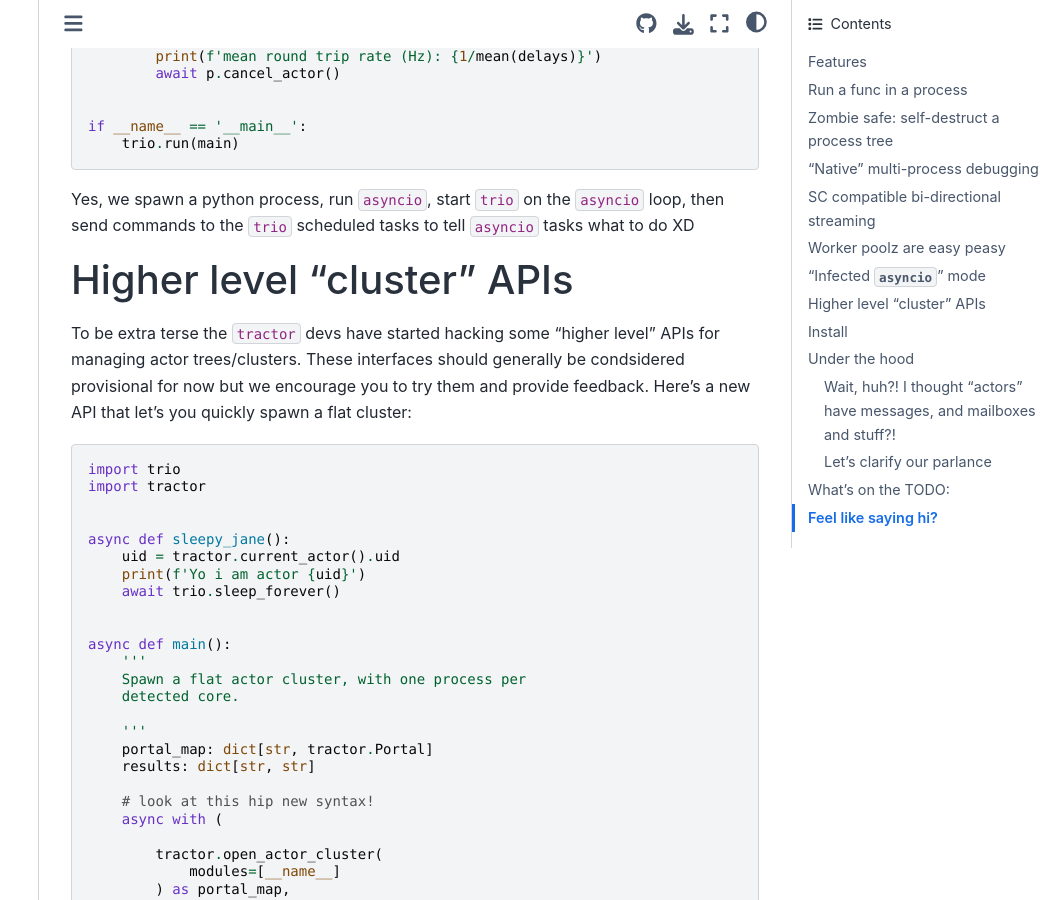
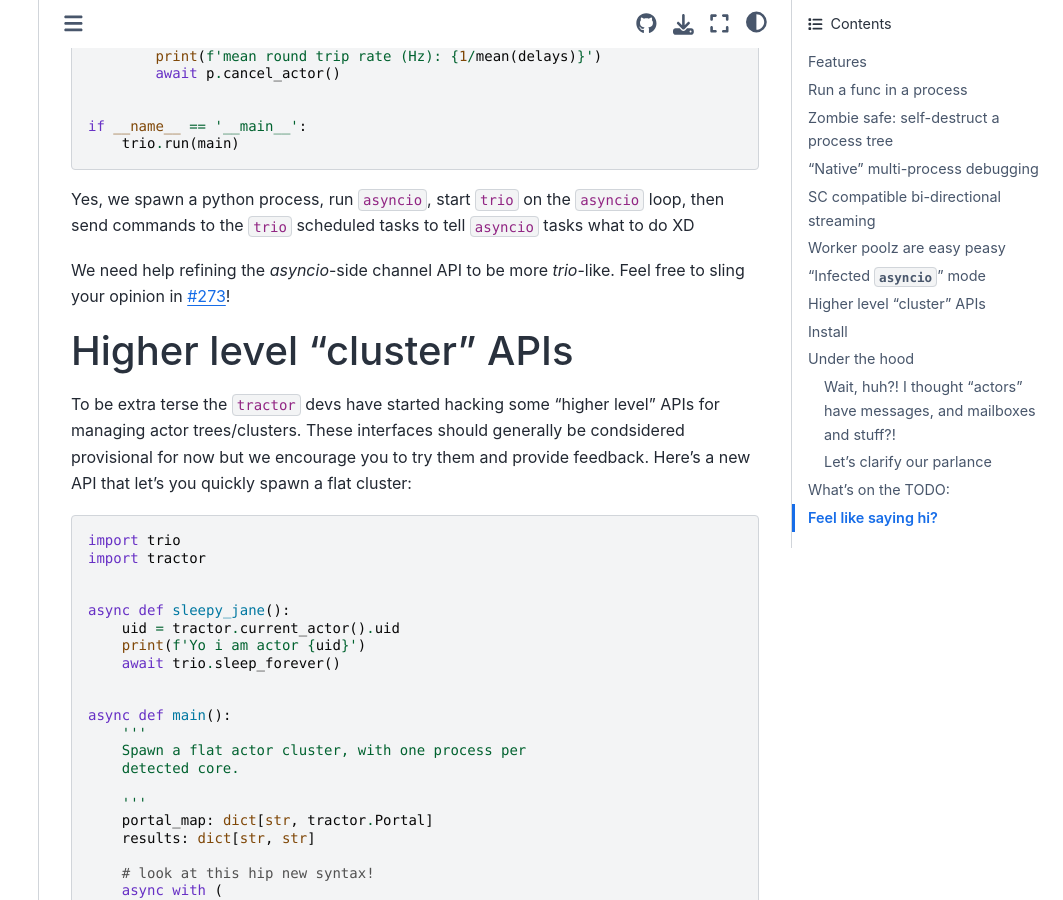
Before and after one commit to goodboy/tractor, a Sphinx documentation site: the page built from docs/README.rst, in a window 1280 px wide and 900 px high, scrolled down 7623 px. Shown: the whole window, without its empty margins (217-1280 px from the left). Built offline with Sphinx 7.4.7 and the Sphinx Book theme 1.1.4, drawn with Linux system fonts in a browser that asks for light colours.

Commit message:
Link to inter-loop channel issue in readme

```diff
--- a/docs/README.rst
+++ b/docs/README.rst
@@ -417,6 +417,12 @@
 ``asyncio`` loop, then send commands to the ``trio`` scheduled tasks to
 tell ``asyncio`` tasks what to do XD
 
+We need help refining the `asyncio`-side channel API to be more
+`trio`-like. Feel free to sling your opinion in `#273`_!
+
+
+.. _#273: https://github.com/goodboy/tractor/issues/273
+
 
 Higher level "cluster" APIs
 ---------------------------
```
Also changed, not shown: other parts of docs/README.rst (+1 -0 lines).
